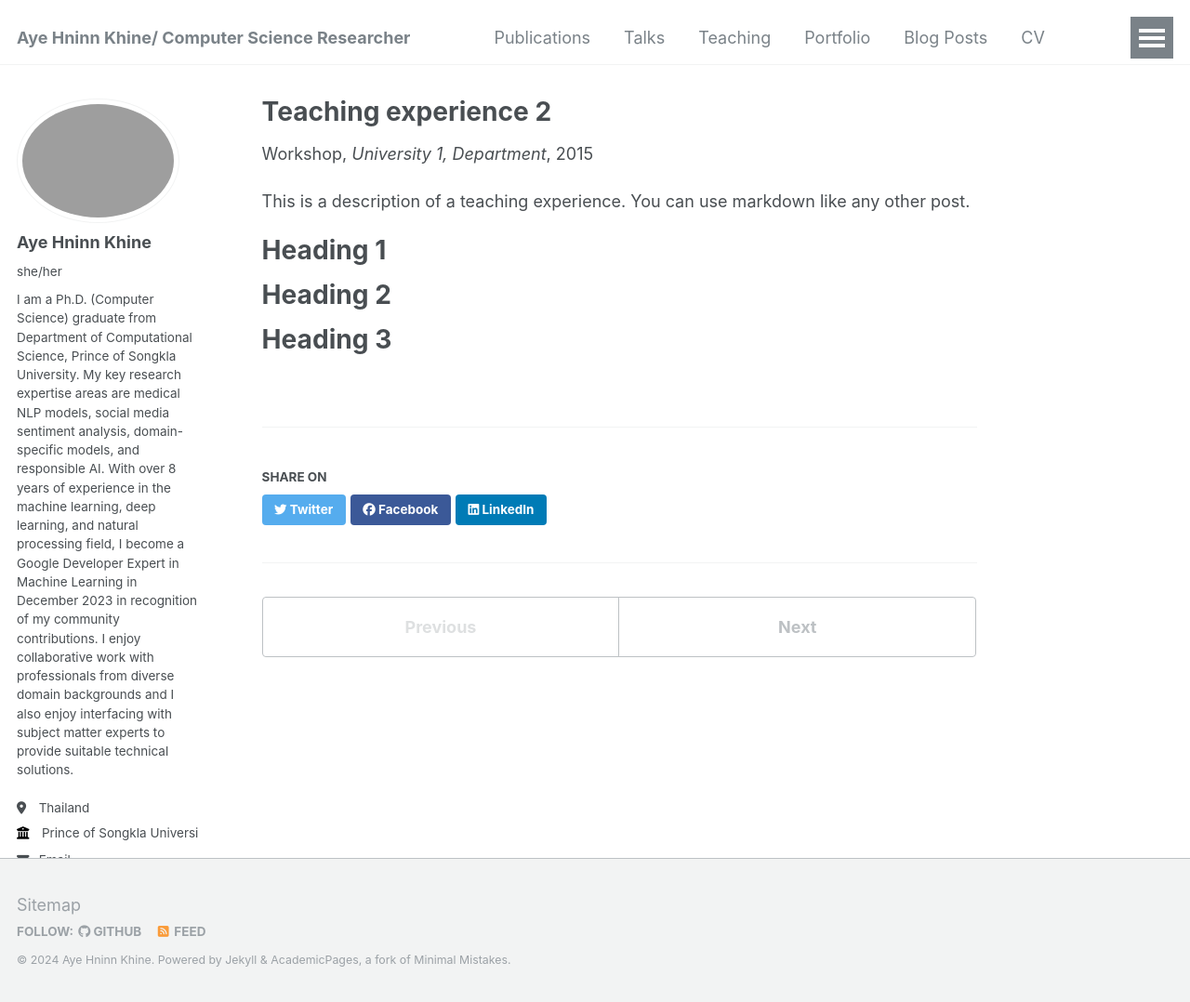
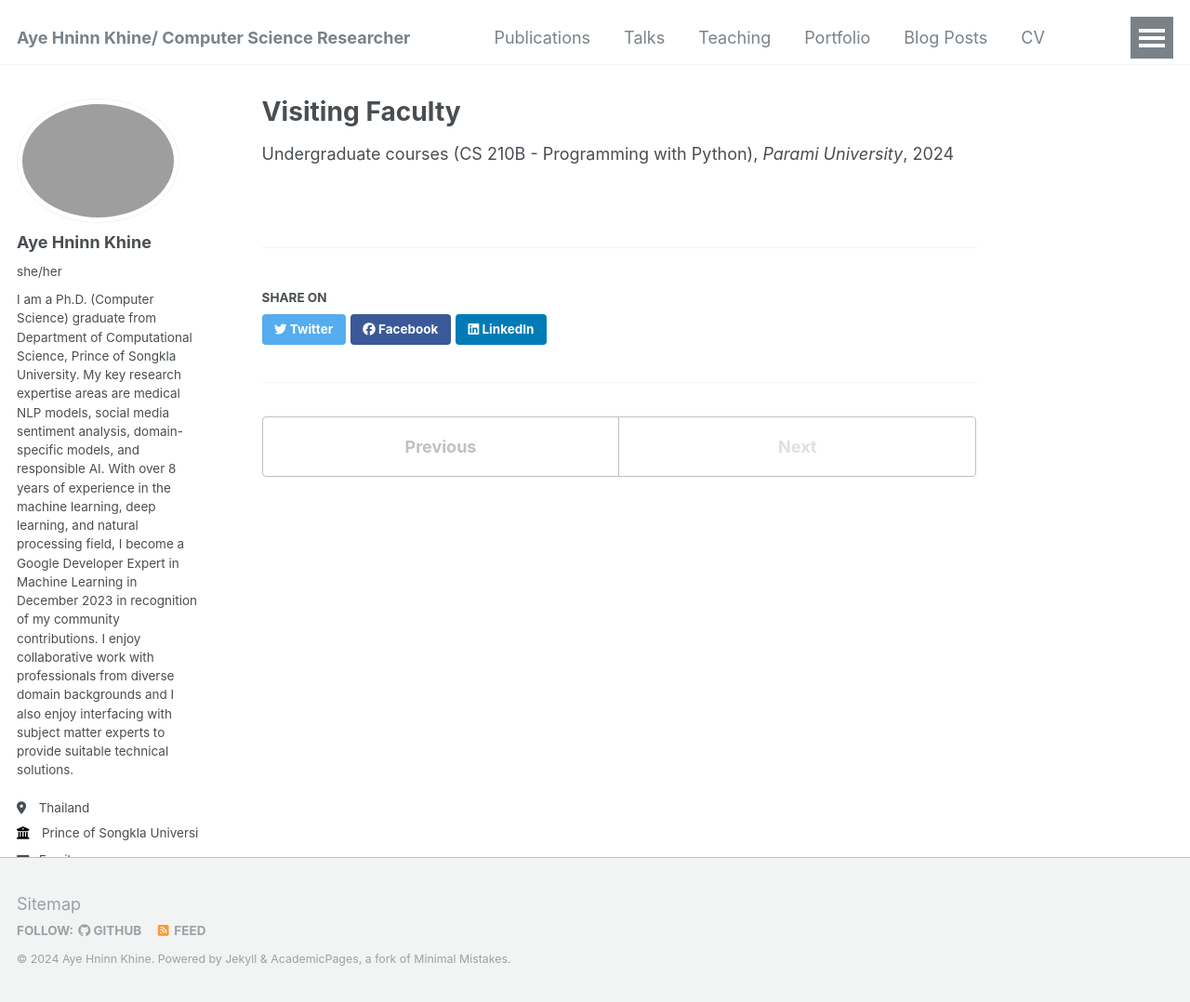
Before and after one commit to ayehninnkhine/ayehninnkhine.github.io, a Jekyll site: the page built from _teaching/2015-spring-teaching-2.md, in a window 1280 px wide and 1078 px high. Shown: the whole window at 93% size. Built offline with Jekyll 4.4.1, drawn with Linux system fonts in a browser that asks for light colours; some web fonts are replaced.

Commit message:
Update 2015-spring-teaching-2.md

```diff
--- a/_teaching/2015-spring-teaching-2.md
+++ b/_teaching/2015-spring-teaching-2.md
@@ -1,20 +1,8 @@
 ---
-title: "Teaching experience 2"
+title: "Visiting Faculty"
 collection: teaching
-type: "Workshop"
-permalink: /teaching/2015-spring-teaching-1
-venue: "University 1, Department"
-date: 2015-01-01
-location: "City, Country"
+type: "Undergraduate courses (CS 210B - Programming with Python)"
+venue: "Parami University"
+date:  August 2024 to Current
+location: "Online"
 ---
-
-This is a description of a teaching experience. You can use markdown like any other post.
-
-Heading 1
-======
-
-Heading 2
-======
-
-Heading 3
-======
```
